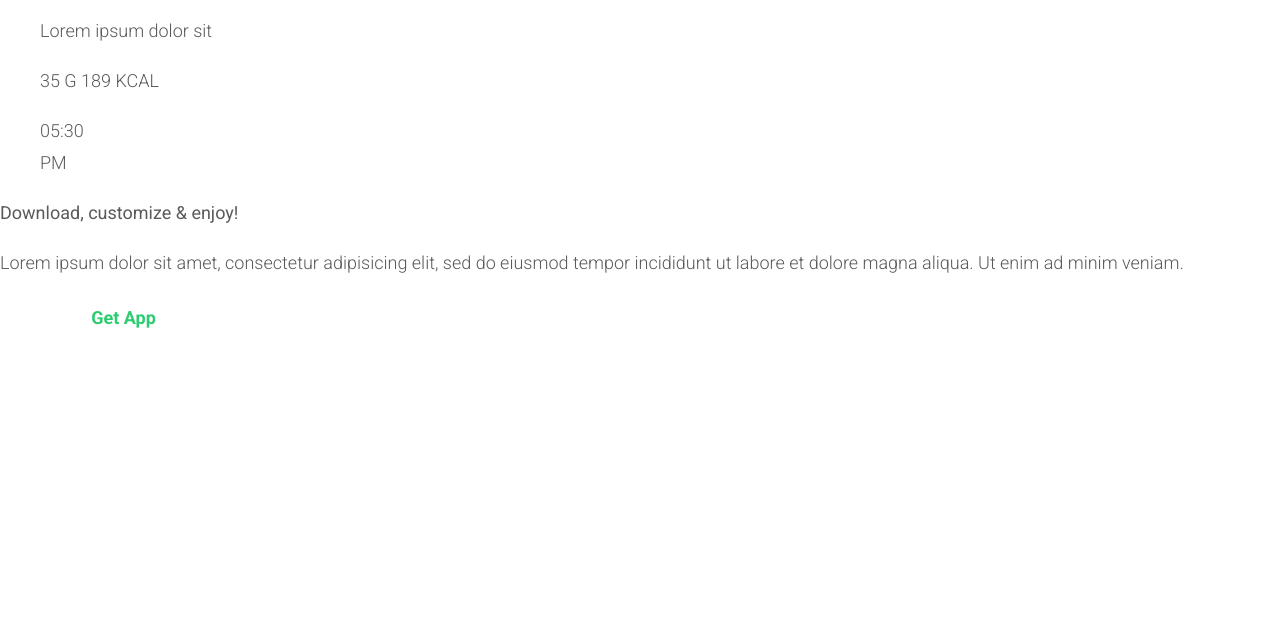
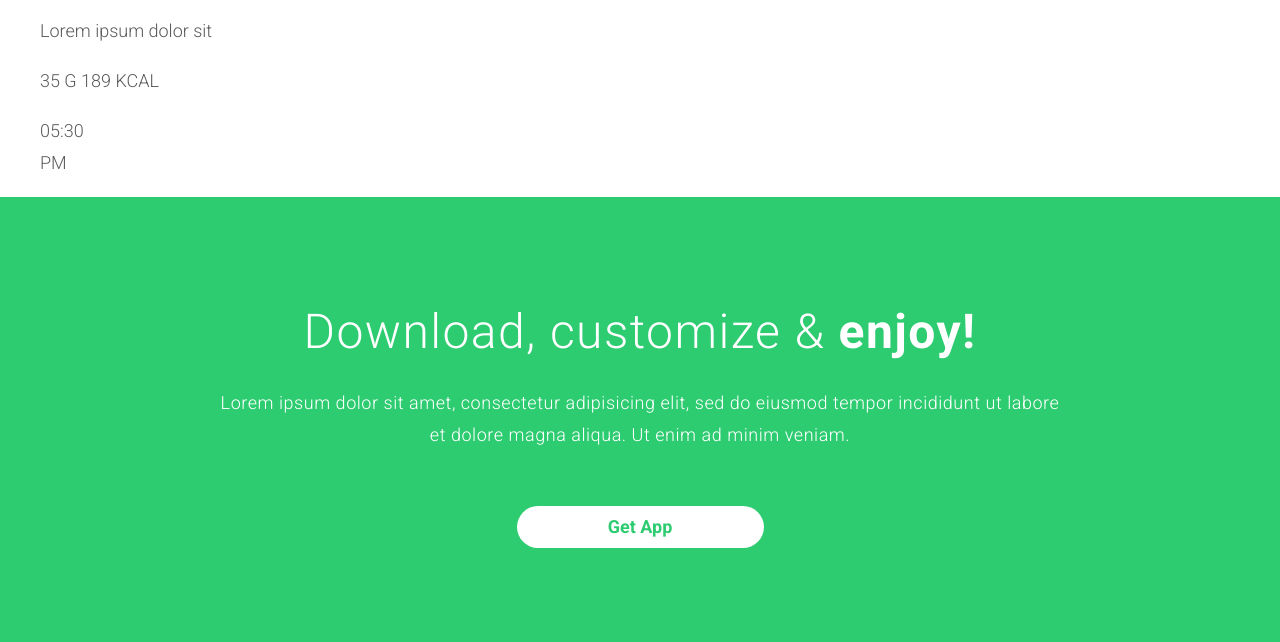
Before and after one commit to plachyndav/fit, a website built with webpack: page src/index.html in a window 1280 px wide. Shown: the part 3015-3657 px from the top of the page. Before the commit the page ends 3354 px from the top, so only its background shows below. Built offline with nearby package versions, Linux system fonts and the light colour scheme; files whose address does not match are found by name.

Commit message:
complete footer

```diff
--- /dev/null
+++ b/src/styles/blocks/page-footer.scss
@@ -0,0 +1,40 @@
+.page-footer {
+    min-height: 445px;
+    padding-top: 105px;
+
+    background-color: $color-green;
+    background-image: url("./../../img/footer-back.png");
+    background-repeat: no-repeat;
+    background-position-x: center;
+    background-position-y: 30px;
+
+    text-align: center;
+}
+
+.page-footer__title {
+    display: block;
+    margin-bottom: 25px;
+
+    color: #ffffff;
+    font-family: $main-font;
+    font-size: 48px;
+    font-weight: 300;
+    line-height: 60px;
+    letter-spacing: 1.44px;
+    span {
+        font-weight: 700;
+    }
+}
+
+.page-footer__instruction {
+    max-width: 850px;
+    margin: 0 auto;
+    margin-bottom: 55px;
+
+    color: #ffffff;
+    font-family: $main-font;
+    font-size: 18px;
+    font-weight: 300;
+    line-height: 32px;
+    letter-spacing: 0.54px;
+}
--- a/src/styles/style.scss
+++ b/src/styles/style.scss
@@ -11,3 +11,4 @@
 @import "./blocks/page-main.scss";
 @import "./blocks/toggles.scss";
 @import "./blocks/diet.scss";
+@import "./blocks/page-footer.scss";
```
